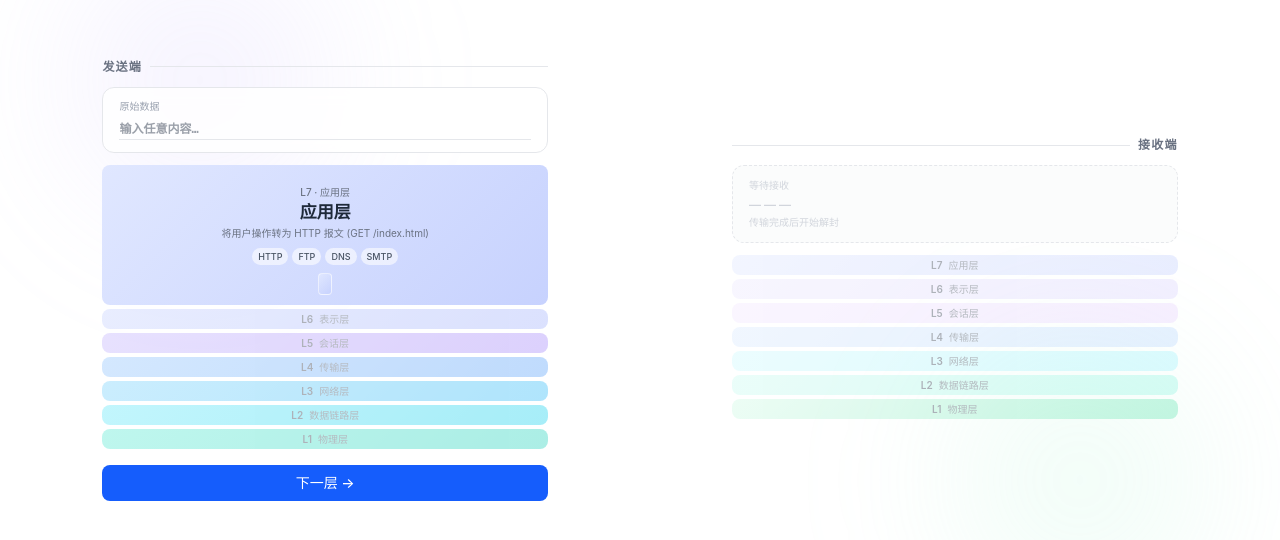
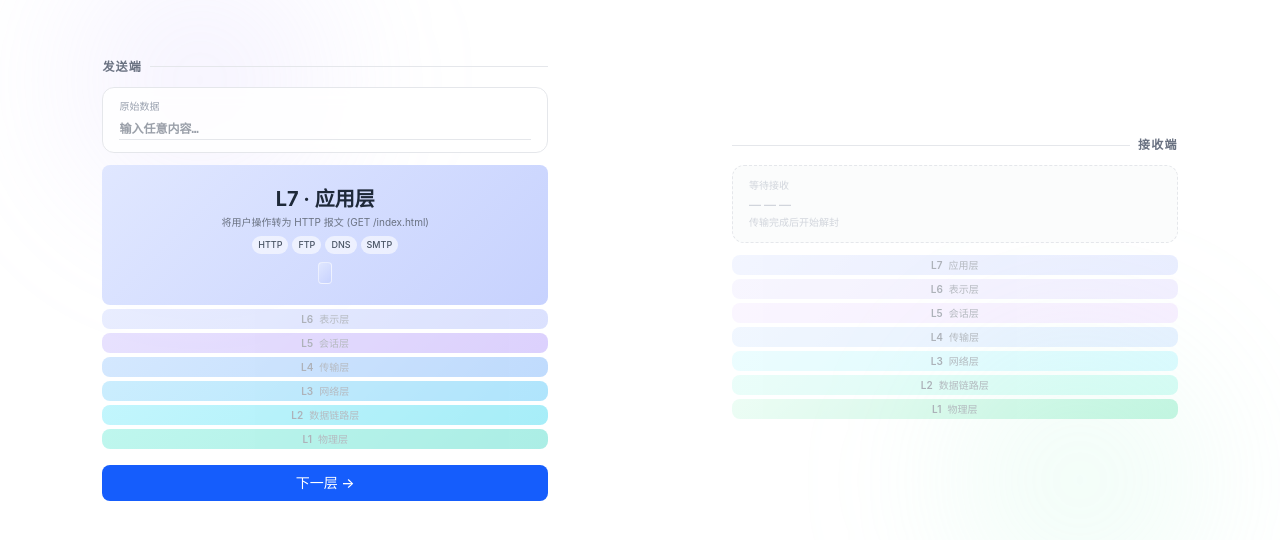
Before and after one commit to lirumao/osi-model-interactive, a Next.js app: page /explore in a window 1280 px wide. Shown: the part 120-660 px from the top of the page. Built offline with nearby package versions, Linux system fonts and the light colour scheme.

Commit message:
fix(ui): remove duplicate layer subtitle; enlarge expanded title

```diff
--- a/src/components/LayerBand.tsx
+++ b/src/components/LayerBand.tsx
@@ -134,11 +134,8 @@ export function LayerBand({ layer, status, colorFrom, colorTo, blocks = [], deta
 
       {/* 展开态 */}
       <div ref={contentRef} className="px-3 pb-2 text-center" style={{ opacity: 0 }}>
-        <div className="text-[10px] text-gray-500 font-medium">
+        <div className="text-[20px] font-bold text-gray-800 leading-tight mt-0.5">
           L{layer.level} · {layer.name}
-        </div>
-        <div className="text-[17px] font-bold text-gray-800 leading-tight mt-0.5">
-          {layer.name}
         </div>
         <div className="text-[10px] text-gray-500 mt-0.5 leading-relaxed">
           {detail ?? layer.description}
```
